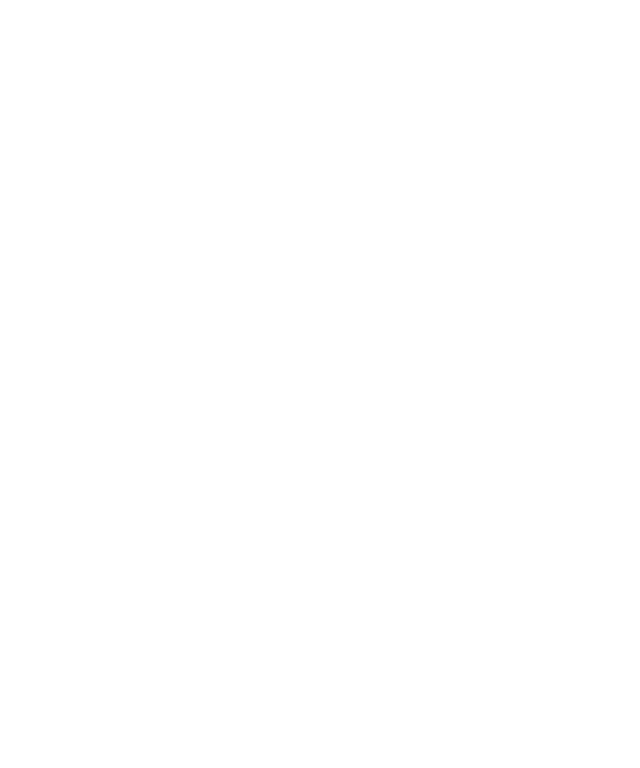
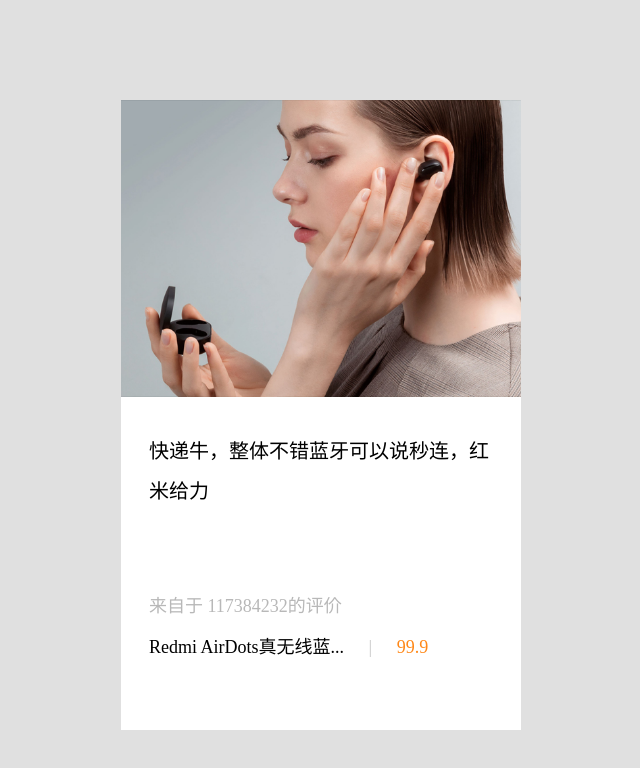
Before and after one commit to aaacat6/study_html-css, a plain HTML site: page day7/excrise1.html in a window 1280 px wide. Shown: the whole page, without its empty margins (319-959 px from the left). Drawn offline with Linux system fonts and the light colour scheme.

Commit message:
20220309

```diff
--- a/day7/excrise1.html
+++ b/day7/excrise1.html
@@ -1,12 +1,80 @@
 <!DOCTYPE html>
 <html lang="en">
+
 <head>
     <meta charset="UTF-8">
     <meta http-equiv="X-UA-Compatible" content="IE=edge">
     <meta name="viewport" content="width=device-width, initial-scale=1.0">
     <title>Document</title>
+    <style>
+        * {
+            padding: 0;
+            margin: 0;
+        }
+
+        body {
+            background-color: rgb(224, 224, 224);
+        }
+
+        .box {
+            height: 630px;
+            width: 400px;
+            margin: 100px auto;
+            padding: 0;
+            background-color: rgb(255, 255, 255);
+            border: 0px solid rgb(223, 223, 223);
+        }
+
+        img{
+            width: 100%;
+        }
+
+        .main {
+            margin-top: 30px;
+            font-size: 20px;
+            font-weight: 500;
+            line-height: 40px;
+            height: 70px;
+            padding: 0 28px;
+        }
+
+        .evaluate {
+            margin-top: 90px;
+            padding: 0 28px;
+            font-size: 18px;
+            color: rgb(184, 184, 184);
+        }
+
+        .jiage {
+            margin-top: 15px;
+            padding: 0 28px;
+            font-size: 18px;
+        }
+
+        .gang {
+            margin: 0px 20px;
+            color: rgb(199, 199, 199);
+        }
+
+        .shuzi {
+            color: rgb(255, 136, 24);
+        }
+    </style>
 </head>
+
 <body>
+    <div class="box">
+        <div class="img" alt="sss" title="ssss">
+            <img src="images/img.jpg">
+        </div>
+        <p class="main">快递牛，整体不错蓝牙可以说秒连，红米给力</p>
+        <p class="evaluate">来自于 117384232的评价</p>
+        <p class="jiage">
+            Redmi AirDots真无线蓝...
+            <span class="gang">|</span>
+            <span class="shuzi">99.9</span>
+        </p>
+    </div>
+</body>
 
-</body>
 </html>
```
Also changed, not shown: day7/excrise2.html (added, +57 -0 lines), day7/images/img.jpg (added).
